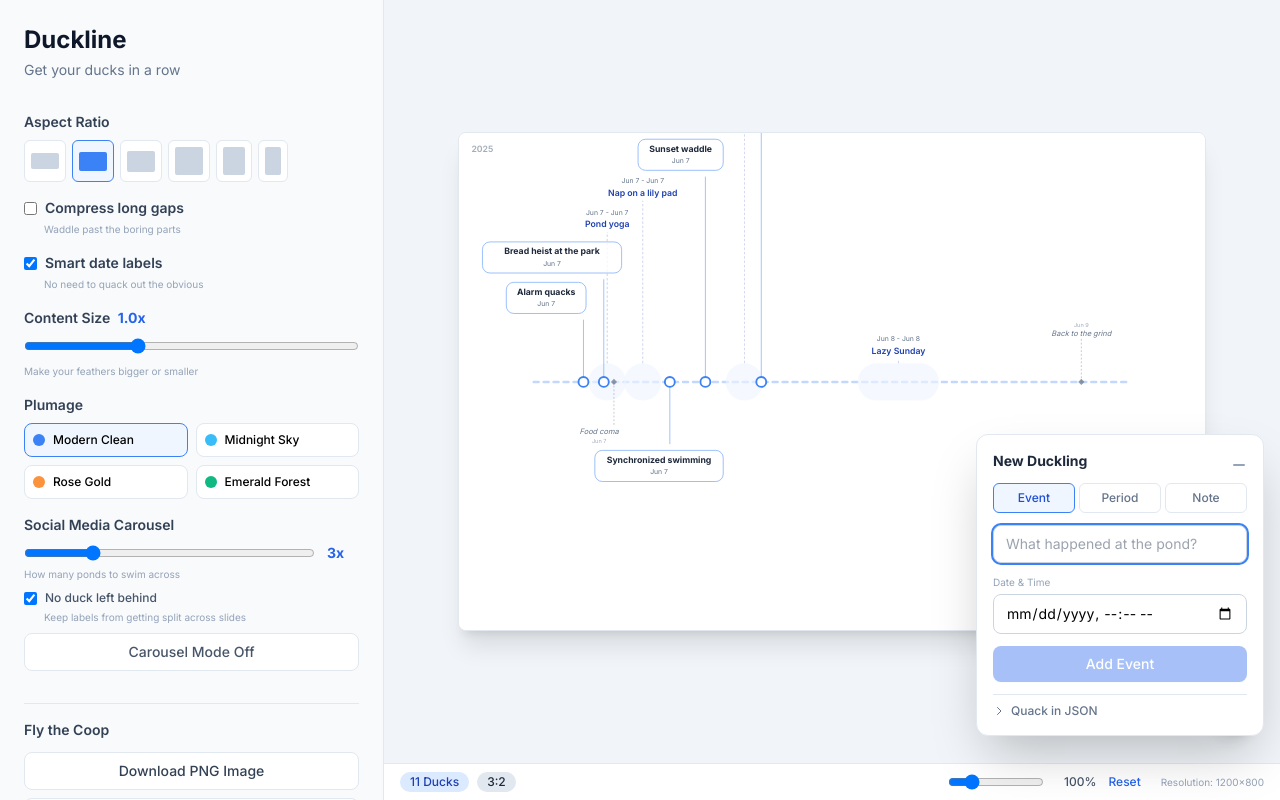
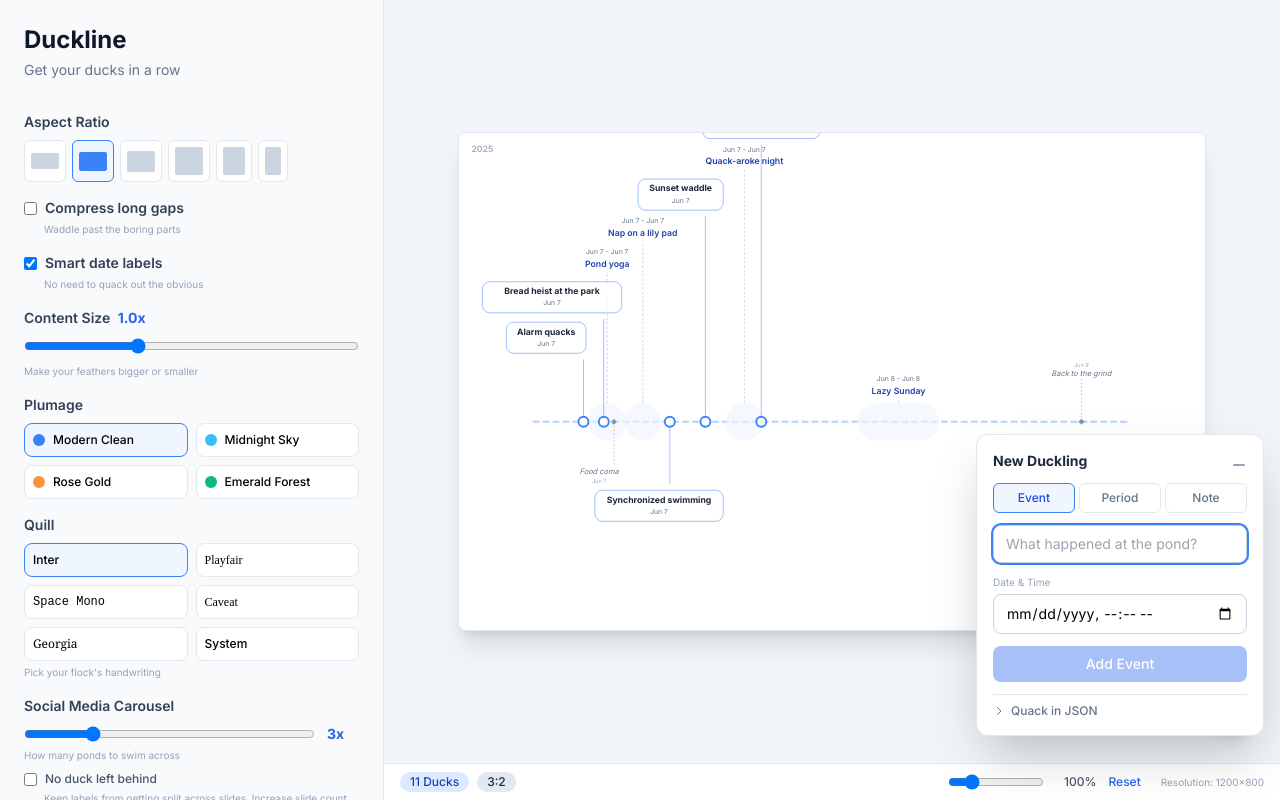
Before and after one commit to Yifeng-Sun/timelineGen, a React (Vite) app: page / in a window 1280 px wide. Built offline with nearby package versions, Linux system fonts and the light colour scheme.

Commit message:
add functions

```diff
--- a/App.tsx
+++ b/App.tsx
@@ -1,6 +1,6 @@
 
 import React, { useState, useRef, useEffect, useCallback } from 'react';
-import { TimelineItem, AspectRatio, ASPECT_RATIOS, Theme, THEMES } from './types';
+import { TimelineItem, AspectRatio, ASPECT_RATIOS, Theme, THEMES, FontOption, FONTS } from './types';
 import TimelinePreview from './components/TimelinePreview';
 import ControlPanel from './components/ControlPanel';
 import AddItemPanel from './components/AddItemPanel';
@@ -38,12 +38,13 @@ const App: React.FC = () => {
   const [contentScale, setContentScale] = useState<number>(1);
   const [zoom, setZoom] = useState<number>(1);
   const [theme, setTheme] = useState<Theme>(THEMES.modern);
+  const [font, setFont] = useState<FontOption>(FONTS[0]);
   const [exportSlices, setExportSlices] = useState<number>(3);
   const [isExporting, setIsExporting] = useState(false);
   const [showCarouselPreview, setShowCarouselPreview] = useState(false);
   const [currentSlide, setCurrentSlide] = useState(0);
   const [compressGaps, setCompressGaps] = useState(false);
-  const [avoidSplit, setAvoidSplit] = useState(true);
+  const [avoidSplit, setAvoidSplit] = useState(false);
   const [compactDates, setCompactDates] = useState(true);
   const [showAddPanel, setShowAddPanel] = useState(true);
 
@@ -88,10 +89,17 @@ const App: React.FC = () => {
   const handleExport = async (format: 'png' | 'svg' | 'carousel') => {
     setIsExporting(true);
 
+    const cleanSvg = (svg: SVGSVGElement): SVGSVGElement => {
+      const clone = svg.cloneNode(true) as SVGSVGElement;
+      clone.querySelectorAll('.delete-btn').forEach(el => el.remove());
+      return clone;
+    };
+
     if (format === 'svg') {
       const svgElement = mainPreviewRef.current?.querySelector('svg');
       if (svgElement) {
-        const svgData = new XMLSerializer().serializeToString(svgElement);
+        const cleaned = cleanSvg(svgElement);
+        const svgData = new XMLSerializer().serializeToString(cleaned);
         const svgBlob = new Blob([svgData], { type: 'image/svg+xml;charset=utf-8' });
         const url = URL.createObjectURL(svgBlob);
         const link = document.createElement('a');
@@ -102,7 +110,8 @@ const App: React.FC = () => {
     } else if (format === 'png') {
       const svgElement = mainPreviewRef.current?.querySelector('svg');
       if (svgElement) {
-        const svgData = new XMLSerializer().serializeToString(svgElement);
+        const cleaned = cleanSvg(svgElement);
+        const svgData = new XMLSerializer().serializeToString(cleaned);
         const svgBlob = new Blob([svgData], { type: 'image/svg+xml;charset=utf-8' });
         const url = URL.createObjectURL(svgBlob);
 
@@ -184,6 +193,8 @@ const App: React.FC = () => {
         setContentScale={setContentScale}
         theme={theme}
         setTheme={setTheme}
+        font={font}
+        setFont={setFont}
         exportSlices={exportSlices}
         setExportSlices={setExportSlices}
         onExport={handleExport}
@@ -227,6 +238,7 @@ const App: React.FC = () => {
                   compressGaps={compressGaps}
                   avoidSplit={avoidSplit}
                   compactDates={compactDates}
+                  font={font}
                   onItemUpdate={handleItemUpdate}
                   onItemDelete={handleItemDelete}
                 />
@@ -239,6 +251,7 @@ const App: React.FC = () => {
                   canvasHeight={baseHeight}
                   compressGaps={compressGaps}
                   compactDates={compactDates}
+                  font={font}
                   onItemUpdate={handleItemUpdate}
                   onItemDelete={handleItemDelete}
                 />
@@ -353,6 +366,7 @@ const App: React.FC = () => {
           compressGaps={compressGaps}
           avoidSplit={avoidSplit}
           compactDates={compactDates}
+          font={font}
         />
       </div>
     </div>
--- a/components/ControlPanel.tsx
+++ b/components/ControlPanel.tsx
@@ -1,6 +1,6 @@
 
 import React from 'react';
-import { AspectRatio, ASPECT_RATIOS, Theme, THEMES } from '../types';
+import { AspectRatio, ASPECT_RATIOS, Theme, THEMES, FontOption, FONTS } from '../types';
 
 interface ControlPanelProps {
   itemCount: number;
@@ -21,6 +21,8 @@ interface ControlPanelProps {
   setAvoidSplit: (v: boolean) => void;
   compactDates: boolean;
   setCompactDates: (v: boolean) => void;
+  font: FontOption;
+  setFont: (f: FontOption) => void;
 }
 
 const ControlPanel: React.FC<ControlPanelProps> = ({
@@ -42,6 +44,8 @@ const ControlPanel: React.FC<ControlPanelProps> = ({
   setAvoidSplit,
   compactDates,
   setCompactDates,
+  font,
+  setFont,
 }) => {
   return (
     <div className="h-full bg-slate-50 border-r border-slate-200 overflow-y-auto custom-scrollbar p-6 space-y-8 w-full md:w-96">
@@ -136,6 +140,23 @@ const ControlPanel: React.FC<ControlPanelProps> = ({
         </div>
 
         <div>
+          <label className="block text-sm font-semibold text-slate-700 mb-2">Quill</label>
+          <div className="grid grid-cols-2 gap-2">
+            {FONTS.map((f) => (
+              <button
+                key={f.label}
+                onClick={() => setFont(f)}
+                className={`p-2 rounded-lg border text-xs font-medium transition text-left ${font.label === f.label ? 'border-blue-500 bg-blue-50' : 'bg-white border-slate-200'}`}
+                style={{ fontFamily: f.family }}
+              >
+                {f.label}
+              </button>
+            ))}
+          </div>
+          <p className="text-[10px] text-slate-400 mt-1">Pick your flock's handwriting</p>
+        </div>
+
+        <div>
           <label className="block text-sm font-semibold text-slate-700 mb-2">Social Media Carousel</label>
           <div className="flex items-center gap-3">
             <input
@@ -158,7 +179,7 @@ const ControlPanel: React.FC<ControlPanelProps> = ({
             />
             No duck left behind
           </label>
-          <p className="text-[10px] text-slate-400 mt-1 ml-5">Keep labels from getting split across slides</p>
+          <p className="text-[10px] text-slate-400 mt-1 ml-5">Keep labels from getting split across slides. Increase slide count for best results.</p>
           <button
             onClick={() => setShowCarouselPreview(!showCarouselPreview)}
             className={`mt-2 w-full py-2 rounded-lg text-sm font-medium border transition ${
@@ -192,10 +213,16 @@ const ControlPanel: React.FC<ControlPanelProps> = ({
             className="w-full bg-blue-600 text-white py-3 rounded-lg text-sm font-bold hover:bg-blue-700 transition shadow-lg flex items-center justify-center gap-2"
           >
             <svg className="w-4 h-4" fill="none" stroke="currentColor" viewBox="0 0 24 24"><path strokeLinecap="round" strokeLinejoin="round" strokeWidth="2" d="M4 16l4.586-4.586a2 2 0 012.828 0L16 16m-2-2l1.586-1.586a2 2 0 012.828 0L20 14m-6-6h.01M6 20h12a2 2 0 002-2V6a2 2 0 00-2-2H6a2 2 0 00-2 2v12a2 2 0 002 2z"></path></svg>
-            Launch the Flock
+            Download Social Media Carousel
           </button>
         </div>
       </section>
+
+      <div className="text-center pt-2">
+        <a href="mailto:ys@yifengsun.com?subject=Duckline%20Bug%20Report" className="text-xs text-slate-400 hover:text-blue-500 transition">
+          Throw me a bug
+        </a>
+      </div>
     </div>
   );
 };
--- a/components/TimelinePreview.tsx
+++ b/components/TimelinePreview.tsx
@@ -1,7 +1,7 @@
 
 import React, { useMemo, useState, useRef, useEffect } from 'react';
 import * as d3 from 'd3';
-import { TimelineItem, Theme } from '../types';
+import { TimelineItem, Theme, FontOption } from '../types';
 import { parseDate, formatDate, getMinMaxDates } from '../utils/dateUtils';
 
 const MIN_PERIOD_WIDTH = 60;
@@ -24,6 +24,7 @@ interface TimelinePreviewProps {
   compressGaps?: boolean;
   avoidSplit?: boolean;
   compactDates?: boolean;
+  font?: FontOption;
   onItemUpdate?: (id: string, changes: Partial<{ label: string }>) => void;
   onItemDelete?: (id: string) => void;
 }
@@ -165,6 +166,7 @@ const TimelinePreview: React.FC<TimelinePreviewProps> = ({
   compressGaps = false,
   avoidSplit = false,
   compactDates = false,
+  font,
   onItemUpdate,
   onItemDelete,
 }) => {
@@ -226,7 +228,7 @@ const TimelinePreview: React.FC<TimelinePreviewProps> = ({
   );
 
   const editable = !!onItemUpdate;
-  const y = actualHeight / 2;
+  const y = actualHeight * 0.58;
 
   // --- Layout computation: dynamic sizing + collision avoidance ---
   const layoutMap = useMemo(() => {
@@ -313,6 +315,52 @@ const TimelinePreview: React.FC<TimelinePreviewProps> = ({
       }
     });
 
+    // Propagate snap pushes to maintain chronological label ordering
+    if (avoidSplit && exportMode && totalSlices > 1) {
+      const allSorted = [...entries];
+      allSorted.sort((a, b) => a.entry.rawX - b.entry.rawX);
+
+      const minGap = 4 * s;
+
+      // Forward pass (left-to-right): push items right if they overlap predecessor
+      for (let i = 0; i < allSorted.length - 1; i++) {
+        const curr = allSorted[i].entry;
+        const next = allSorted[i + 1].entry;
+        const needed = curr.cx + curr.halfW + minGap + next.halfW;
+        if (next.cx < needed) {
+          let newCx = needed;
+          for (let b = 1; b < totalSlices; b++) {
+            const boundary = b * canvasWidth;
+            if (newCx - next.halfW < boundary && newCx + next.halfW > boundary) {
+              newCx = boundary + next.halfW + 4;
+            }
+          }
+          const delta = newCx - next.cx;
+          next.cx = newCx;
+          if (next.x1 != null) { next.x1! += delta; next.x2! += delta; }
+        }
+      }
+
+      // Backward pass (right-to-left): push items left if they overlap successor
+      for (let i = allSorted.length - 1; i > 0; i--) {
+        const curr = allSorted[i].entry;
+        const prev = allSorted[i - 1].entry;
+        const needed = curr.cx - curr.halfW - minGap - prev.halfW;
+        if (prev.cx > needed) {
+          let newCx = needed;
+          for (let b = 1; b < totalSlices; b++) {
+            const boundary = b * canvasWidth;
+            if (newCx - prev.halfW < boundary && newCx + prev.halfW > boundary) {
+              newCx = boundary - prev.halfW - 4;
+            }
+          }
+          const delta = newCx - prev.cx;
+          prev.cx = newCx;
+          if (prev.x1 != null) { prev.x1! += delta; prev.x2! += delta; }
+        }
+      }
+    }
+
     // Collision resolution per side — multiple passes for cascading pushes
     for (const sideVal of [-1, 1] as (-1 | 1)[]) {
       const sideEntries = entries.filter(e => e.entry.side === sideVal);
@@ -364,15 +412,10 @@ const TimelinePreview: React.FC<TimelinePreviewProps> = ({
       }
     }
 
-    // Bind marker dot to the same slide as its label
+    // Bind marker dot to its label (snap or propagation may have moved cx)
     if (exportMode && totalSlices > 1) {
       for (const e of entries) {
-        const ent = e.entry;
-        const rawSlide = Math.floor(ent.rawX / canvasWidth);
-        const cxSlide = Math.floor(ent.cx / canvasWidth);
-        if (rawSlide !== cxSlide) {
-          ent.rawX = ent.cx;
-        }
+        e.entry.rawX = e.entry.cx;
       }
     }
 
@@ -388,9 +431,12 @@ const TimelinePreview: React.FC<TimelinePreviewProps> = ({
         height={canvasHeight}
         viewBox={`${sliceIndex * canvasWidth} 0 ${canvasWidth} ${canvasHeight}`}
         className="w-full h-full"
-        style={{ backgroundColor: theme.bg }}
+        style={{ backgroundColor: theme.bg, fontFamily: font?.family }}
       >
         <defs>
+          {font?.import && (
+            <style>{`@import url('${font.import}');`}</style>
+          )}
           <linearGradient id="mainLineGradient" x1="0%" y1="0%" x2="100%" y2="0%">
             <stop offset="0%" stopColor={theme.primary} stopOpacity="0.2" />
             <stop offset="50%" stopColor={theme.primary} stopOpacity="1" />
--- a/types.ts
+++ b/types.ts
@@ -86,3 +86,18 @@ export const THEMES: Record<string, Theme> = {
     muted: '#065f46'
   }
 };
+
+export interface FontOption {
+  label: string;
+  family: string;
+  import?: string; // Google Fonts @import URL
+}
+
+export const FONTS: FontOption[] = [
+  { label: 'Inter', family: "'Inter', sans-serif", import: "https://fonts.googleapis.com/css2?family=Inter:wght@300;400;500;600;700&display=swap" },
+  { label: 'Playfair', family: "'Playfair Display', serif", import: "https://fonts.googleapis.com/css2?family=Playfair+Display:wght@400;600;700&display=swap" },
+  { label: 'Space Mono', family: "'Space Mono', monospace", import: "https://fonts.googleapis.com/css2?family=Space+Mono:wght@400;700&display=swap" },
+  { label: 'Caveat', family: "'Caveat', cursive", import: "https://fonts.googleapis.com/css2?family=Caveat:wght@400;600;700&display=swap" },
+  { label: 'Georgia', family: "Georgia, serif" },
+  { label: 'System', family: "-apple-system, BlinkMacSystemFont, 'Segoe UI', sans-serif" },
+];
```
